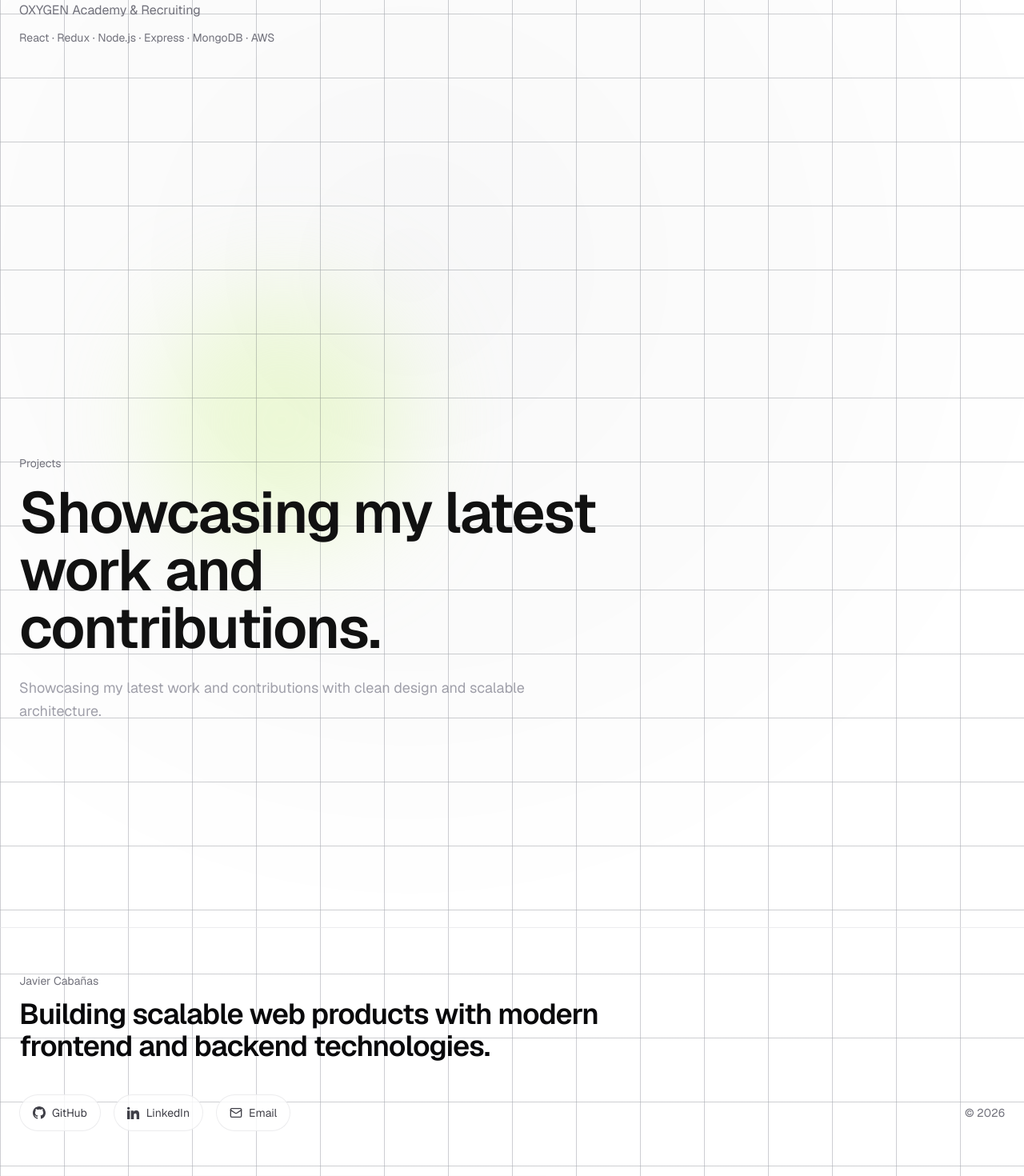
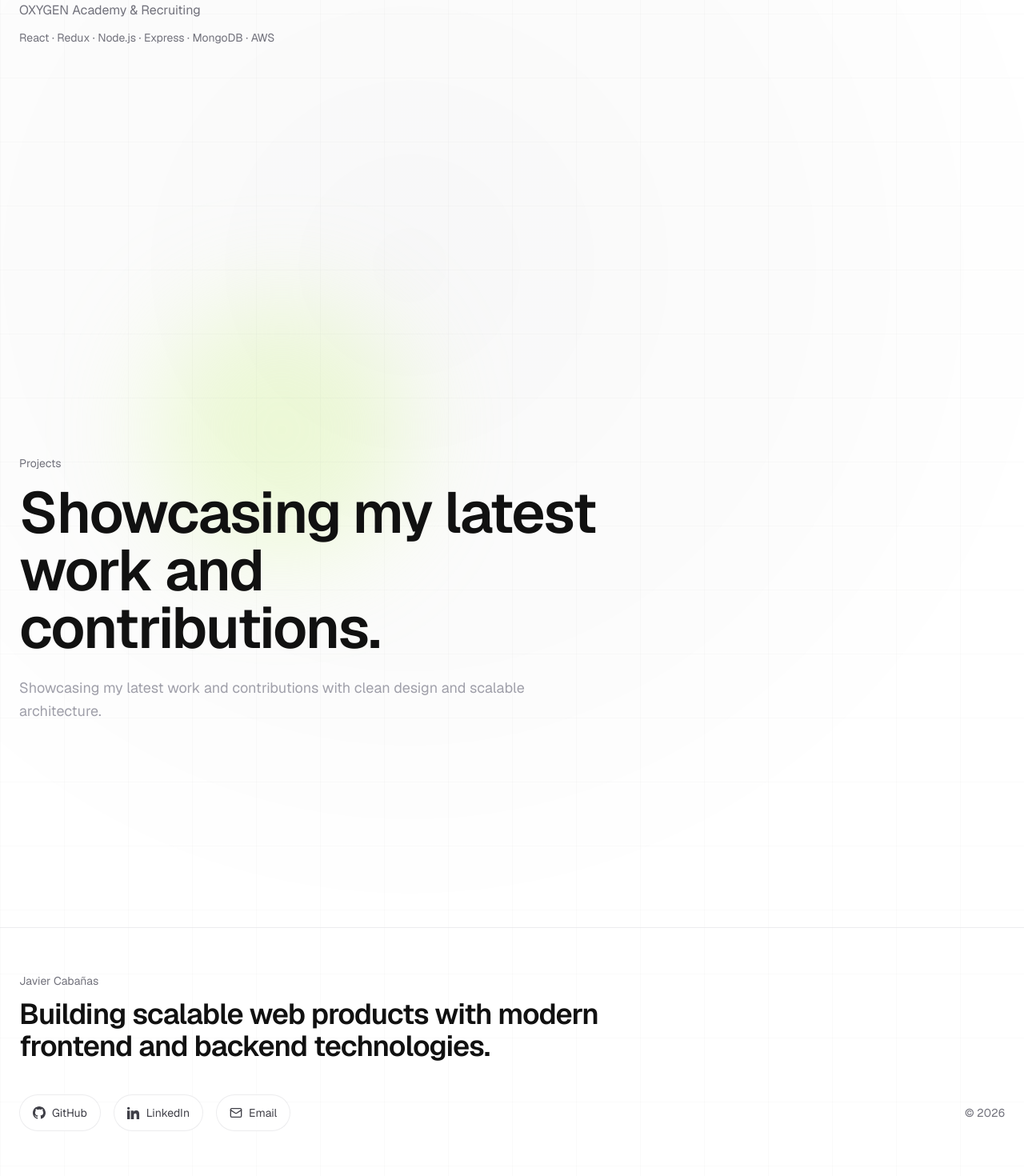
Before and after one commit to vichule/portfolio-javier, a Next.js app: page / in a window 1280 px wide. Shown: the part 4223-5693 px from the top of the page at 80% size. Built offline with nearby package versions, Linux system fonts and the light colour scheme.

Commit message:
update minor styles

```diff
--- a/app/globals.css
+++ b/app/globals.css
@@ -26,8 +26,8 @@
   --shadow-card: 0px 8px 30px rgba(0, 0, 0, 0.06);
 
   /* Background pattern */
-  --page-grid: rgba(17, 24, 39, 0.6);
-  --page-sparkle: rgba(17, 24, 39, 0.5);
+  --page-grid: rgba(17, 24, 39, 0.06);
+  --page-sparkle: rgba(17, 24, 39, 0.05);
   --page-noise: rgba(17, 24, 39, 0.04);
 
   /* Layout */
@@ -164,7 +164,7 @@ html.dark {
   }
 
   50% {
-    transform: translateY(-12px);
+    transform: translateY(-40px);
   }
 
   100% {
@@ -173,7 +173,7 @@ html.dark {
 }
 
 .blob-float {
-  animation: float 14s ease-in-out infinite;
+  animation: float 6s ease-in-out infinite;
 }
 .blob-float-slow {
   animation: float 18s ease-in-out infinite;
--- a/components/layout/background-blobs.tsx
+++ b/components/layout/background-blobs.tsx
@@ -15,7 +15,7 @@ function Blob({ className }: BlobProps) {
 
 export function BackgroundBlobs() {
   return (
-    <div className="absolute inset-0 -z-10 overflow-hidden blob-float">
+    <div className="absolute inset-0 -z-10 overflow-hidden">
 
       <Blob className="
       blob-float
--- a/components/layout/footer.tsx
+++ b/components/layout/footer.tsx
@@ -18,11 +18,12 @@ function LinkedinIcon() {
 
 export function Footer() {
   return (
-    <footer className="border-t border-zinc-200/70 dark:border-zinc-800/80 py-14">
-      <div className="container-custom flex flex-col gap-10">
+    <footer className="relative z-10 border-t border-zinc-200/70 dark:border-zinc-800/80 py-14">
+      <div className="container-custom relative z-10 flex flex-col gap-10">
         <div className="max-w-3xl">
           <p className="text-sm text-zinc-500 dark:text-zinc-400 mb-3">Javier Cabañas</p>
-          <h2 className="text-3xl sm:text-4xl font-semibold tracking-tight text-zinc-950 dark:text-white">
+                    <h2 className="text-3xl md:text-4xl font-semibold tracking-tight ">
+
             Building scalable web products with modern frontend and backend technologies.
           </h2>
         </div>
@@ -33,7 +34,7 @@ export function Footer() {
               href="https://github.com/vichule"
               target="_blank"
               rel="noreferrer"
-              className="inline-flex items-center gap-2 rounded-full border border-zinc-200/70 bg-white/80 px-4 py-3 text-sm text-zinc-700 transition-colors hover:border-zinc-300 hover:bg-zinc-100 dark:border-zinc-800/70 dark:bg-zinc-950/90 dark:text-zinc-100 dark:hover:border-zinc-700 dark:hover:bg-zinc-900"
+              className="inline-flex items-center gap-2 rounded-full border border-zinc-200/70 bg-white/80 px-4 py-3 text-sm text-zinc-700 transition-colors hover:border-zinc-300 hover:bg-zinc-100 dark:border-zinc-800/70 dark:bg-zinc-950/90 dark:text-zinc-100 dark:hover:border-zinc-700 dark:hover:bg-zinc-900 hover:-translate-y-0.5 transition-all duration-300"
             >
               <GithubIcon />
               GitHub
@@ -42,14 +43,14 @@ export function Footer() {
               href="https://www.linkedin.com/in/javinteger"
               target="_blank"
               rel="noreferrer"
-              className="inline-flex items-center gap-2 rounded-full border border-zinc-200/70 bg-white/80 px-4 py-3 text-sm text-zinc-700 transition-colors hover:border-zinc-300 hover:bg-zinc-100 dark:border-zinc-800/70 dark:bg-zinc-950/90 dark:text-zinc-100 dark:hover:border-zinc-700 dark:hover:bg-zinc-900"
+              className="inline-flex items-center gap-2 rounded-full border border-zinc-200/70 bg-white/80 px-4 py-3 text-sm text-zinc-700 transition-colors hover:border-zinc-300 hover:bg-zinc-100 dark:border-zinc-800/70 dark:bg-zinc-950/90 dark:text-zinc-100 dark:hover:border-zinc-700 dark:hover:bg-zinc-900 hover:-translate-y-0.5 transition-all duration-300"
             >
               <LinkedinIcon />
               LinkedIn
             </a>
             <a
               href="mailto:hello@example.com"
-              className="inline-flex items-center gap-2 rounded-full border border-zinc-200/70 bg-white/80 px-4 py-3 text-sm text-zinc-700 transition-colors hover:border-zinc-300 hover:bg-zinc-100 dark:border-zinc-800/70 dark:bg-zinc-950/90 dark:text-zinc-100 dark:hover:border-zinc-700 dark:hover:bg-zinc-900"
+              className="inline-flex items-center gap-2 rounded-full border border-zinc-200/70 bg-white/80 px-4 py-3 text-sm text-zinc-700 transition-colors hover:border-zinc-300 hover:bg-zinc-100 dark:border-zinc-800/70 dark:bg-zinc-950/90 dark:text-zinc-100 dark:hover:border-zinc-700 dark:hover:bg-zinc-900 hover:-translate-y-0.5 transition-all duration-300"
             >
               <Mail className="h-4 w-4" />
               Email
--- a/components/sections/education.tsx
+++ b/components/sections/education.tsx
@@ -1,3 +1,4 @@
+import { FadeIn } from "../ui/fade-in";
 import { Section } from "../ui/section";
 
 export function Education() {
@@ -12,7 +13,9 @@ export function Education() {
           Technical background and continuous learning.
         </h2>
 
+
         <div className="space-y-8">
+          <FadeIn>
             <div className="border-t border-zinc-200 dark:border-zinc-800 pt-6">
               <div className="flex flex-col md:flex-row md:items-start md:justify-between gap-4">
                 <div>
@@ -35,7 +38,11 @@ export function Education() {
               </div>
             </div>
 
+          </FadeIn>
+          <FadeIn>
+
             <div className="border-t border-zinc-200 dark:border-zinc-800 pt-6">
+
               <div className="flex flex-col md:flex-row md:items-start md:justify-between gap-4">
                 <div>
                   <h3 className="text-xl font-semibold">
@@ -56,8 +63,12 @@ export function Education() {
                 </span>
               </div>
             </div>
+          </FadeIn>
+
         </div>
+
       </div>
-    </Section>
+
+    </Section >
   );
 }
```
Lines whose indentation alone changed are shown as unchanged.
